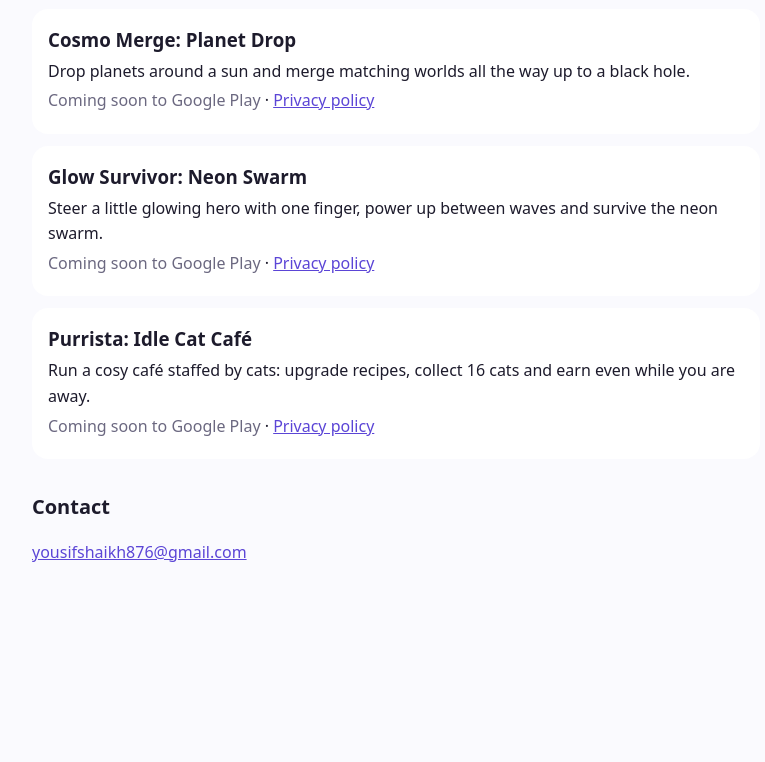
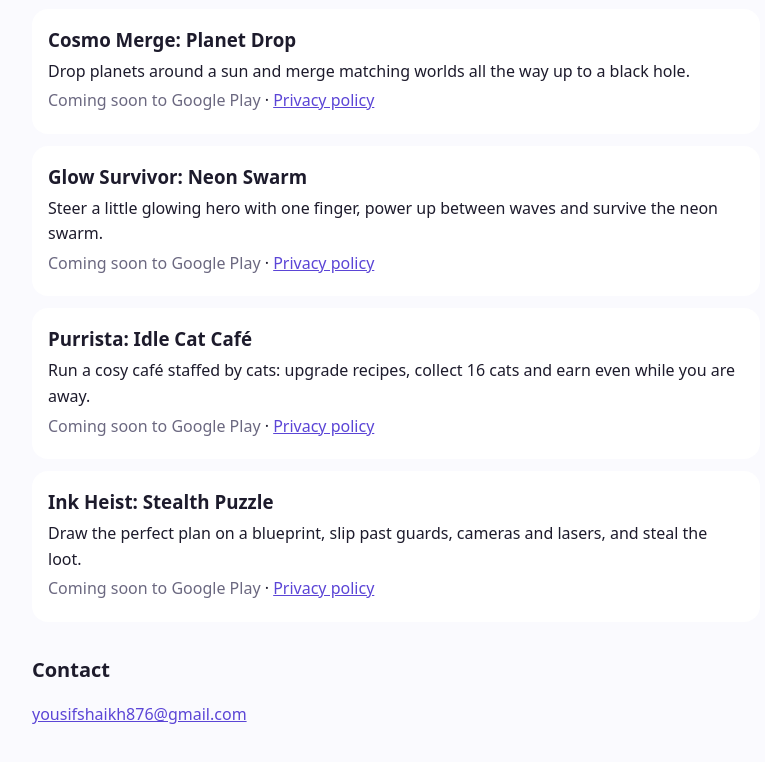
Before and after one commit to YousufShaikh52/YousufShaikh52.github.io, a plain HTML site: page index.html in a window 1280 px wide. Shown: the part 3208-3970 px from the top of the page, without its empty margins (244-1009 px from the left). Before the commit the page ends 3853 px from the top, so only its background shows below. Drawn offline with Linux system fonts and the light colour scheme.

Commit message:
List Ink Heist on the apps page

```diff
--- a/index.html
+++ b/index.html
@@ -189,6 +189,14 @@
   </div>
 </div>
 
+<div class="app">
+  <div>
+    <h3>Ink Heist: Stealth Puzzle</h3>
+    <p>Draw the perfect plan on a blueprint, slip past guards, cameras and lasers, and steal the loot.</p>
+    <p><span class="muted">Coming soon to Google Play</span> · <a href="privacy/ink_heist.html">Privacy policy</a></p>
+  </div>
+</div>
+
 <h2>Contact</h2>
 <p><a href="mailto:yousifshaikh876@gmail.com">yousifshaikh876@gmail.com</a></p>
 </main>
```
